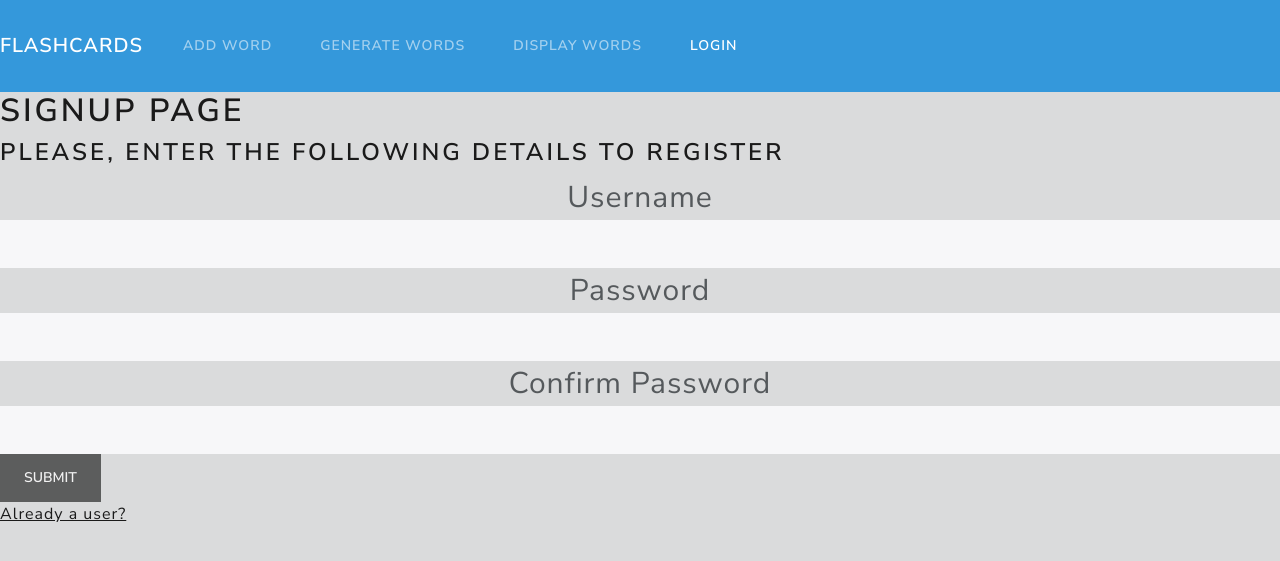
After one commit to mariashapo/FlashCards, a Flask app: page /signup in a window 1280 px wide. The commit adds this page. Shown: the top 561 px of the page. Run offline with Flask 3, Linux system fonts and the light colour scheme; some libraries are stand-ins or nearby versions.

Commit message:
Added HTML files, routes and a navbar item for login/signup. Configured signup path.

```diff
--- a/api/app.py
+++ b/api/app.py
@@ -1,9 +1,10 @@
 import ast
 
 import openai
-from flask import Flask, redirect, render_template, request, url_for, jsonify
+from flask import Flask, redirect, render_template, request, url_for, jsonify, flash
 from supabase import Client, create_client
 import json
+from flask_login import LoginManager, login_required
 
 # Supabase credentials
 SUPABASE_URL = "https://qfgwfjebnbvfijeaejza.supabase.co"
@@ -16,7 +17,26 @@ SUPABASE_ANON_KEY = (
 
 supabase: Client = create_client(SUPABASE_URL, SUPABASE_ANON_KEY)
 
+login_manager = LoginManager()
 app = Flask(__name__)
+app.secret_key = 'dev'
+login_manager.login_view = 'login'
+login_manager.init_app(app)
+
+
+@login_manager.user_loader
+def load_user(user_id):
+    """ Takes a user ID and returns a user object or None if the user does not exist."""
+    if user_id is not None:
+        return 1
+    return None
+
+
+@login_manager.unauthorized_handler
+def unauthorized():
+    """Redirect unauthorized users to Login page."""
+    flash('You must be logged in to view that page.')
+    return redirect(url_for('login'))
 
 
 @app.route("/")
@@ -24,17 +44,41 @@ def index():
     return render_template("index.html")
 
 
+@app.route("/signup", methods=['GET', 'POST'])
+def signup():
+    return render_template("signup.html")
+
+
+@app.route("/login", methods=['GET', 'POST'])
+def login():
+    if request.method == "POST":
+        username = request.form.get("username")
+        password = request.form.get("password")
+        data = {"username": username, "password": password}
+        response = supabase.table("Users").insert(data).execute()
+        try:
+            response.data[0]["username"]
+            flash(f'User: {username} was properly registered')
+        except (TypeError, AttributeError):
+            print("Error adding flash cards to database.")
+
+    return render_template("login.html")
+
+
 @app.route("/add_word")
+@login_required
 def add_word():
     return render_template("add_word.html")
 
 
 @app.route("/generate_words")
+@login_required
 def generate_words():
     return render_template("generate_words.html")
 
 
 @app.route("/added_word", methods=["POST"])
+@login_required
 def added_word():
     word = request.form.get("word")
     translation = request.form.get("translation")
@@ -49,6 +93,7 @@ def added_word():
 
 
 @app.route("/generated_words", methods=["POST"])
+@login_required
 def generated_words():
     topic = request.form.get("topic")
     current_vocab_pairs = supabase.table("Flashcards").select("word1").execute().data
@@ -67,6 +112,7 @@ def generated_words():
 
 
 @app.route("/display_words")
+@login_required
 def display_words():
     words_list = (
         supabase.table("Flashcards").select("*").execute().data
--- a/api/templates/navbar.html
+++ b/api/templates/navbar.html
@@ -22,6 +22,11 @@
                             Display Words
 						</a>
 					</li>
+					<li class="nav-item">
+						<a class="nav-link {{'active' if location=='login'}}" href="{{ url_for('login')}}">
+							Login
+						</a>
+					</li>
 				</ul>
 		</div>
 	</nav>
--- /dev/null
+++ b/api/templates/signup.html
@@ -0,0 +1,85 @@
+{% from "navbar.html" import create_navbar with context%}
+<!DOCTYPE html>
+<html lang="en">
+    <head>
+		<link rel="stylesheet" type="text/css" href="{{ url_for('static', filename='css/bootstrap.css') }}">
+    <style>
+            .form-box {
+              max-width: 25vw; /* Adjust this value to your desired width */
+              margin: auto;
+              padding: 20px;
+              border: 1px solid #ddd;
+              border-radius: 10px;
+              margin-top: 20vh;
+            }
+
+            .form-background {
+                background-color: #3498db;
+            }
+
+            .page-background {
+                background-color: #dadbdc;
+            }
+          </style>
+	</head>
+<body class="page-background">
+    {{create_navbar("login", "form-background")}}
+    {# Display any flashed messages #}
+    {% with messages = get_flashed_messages() %}
+        {% if messages %}
+            <div class="alert alert-warning" role="alert">
+                {% for message in messages %}
+                    {{ message }}
+                {% endfor %}
+            </div>
+        {% endif %}
+    {% endwith %}
+    <h1>SignUp Page</h1>
+    <h3>Please, enter the following details to register</h3>
+    <form action="login" method="post">
+        <div class="form-group">
+         <div style="text-align: center;">
+        <label for="word" class="text-center" style="font-size: 30px;">Username</label>
+         </div>
+        <input type="text" id="username" class="form-control" name="username" required>
+         </div>
+
+        <div class="form-group">
+         <div style="text-align: center;">
+        <label for="translation" class="text-center" style="font-size: 30px;">Password</label>
+         </div>
+        <input type="text" id="password" class="form-control" name="password" onkeyup="checkSamePasswords()" required>
+         </div>
+        <div class="form-group">
+         <div style="text-align: center;">
+        <label for="translation" class="text-center" style="font-size: 30px;">Confirm Password</label>
+         </div>
+        <input type="text" id="password_confirmation" class="form-control" name="password_confirmation" onkeyup="checkSamePasswords()" required>
+         </div>
+
+
+        <button id="button" type="submit"class="btn btn-primary btn-block" disabled>Submit</button><span id="unmatched_passwords_error" hidden>The passwords do not match</span>
+    </form>
+    <a class="link-primary" href="{{ url_for('login') }}">Already a user?</a>
+<script>
+    function checkSamePasswords(){
+        password = document.getElementById("password").value;
+        password_confimation = document.getElementById("password_confirmation").value;
+
+        // if passwords are the same, enable button. Otherwise, disaable the button
+        if (password == password_confimation && password.length != 0)
+            document.getElementById("button").disabled = false;
+        else
+            document.getElementById("button").disabled = true;
+
+        console.log(password);
+        console.log(password_confimation);
+        // If no passwords have been entered or if passwords match hide error message, otherwise show it
+        if (password.lenght == 0 && password_confimation.length == 0 || password == password_confimation)
+            document.getElementById("unmatched_passwords_error").setAttribute("hidden", "hidden");
+        else
+            document.getElementById("unmatched_passwords_error").removeAttribute("hidden");
+    }
+</script>
+</body>
+</html>
```
Also changed, not shown: api/templates/login.html (added, +58 -0 lines).
